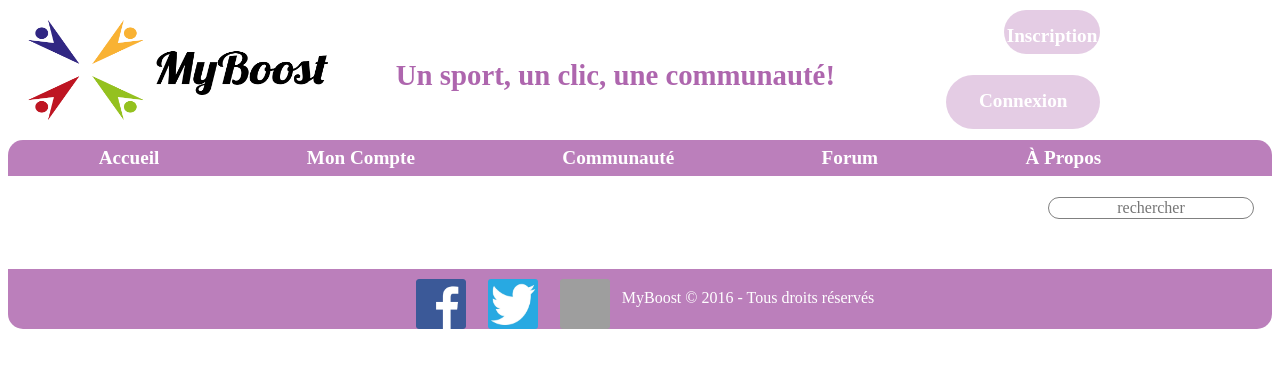
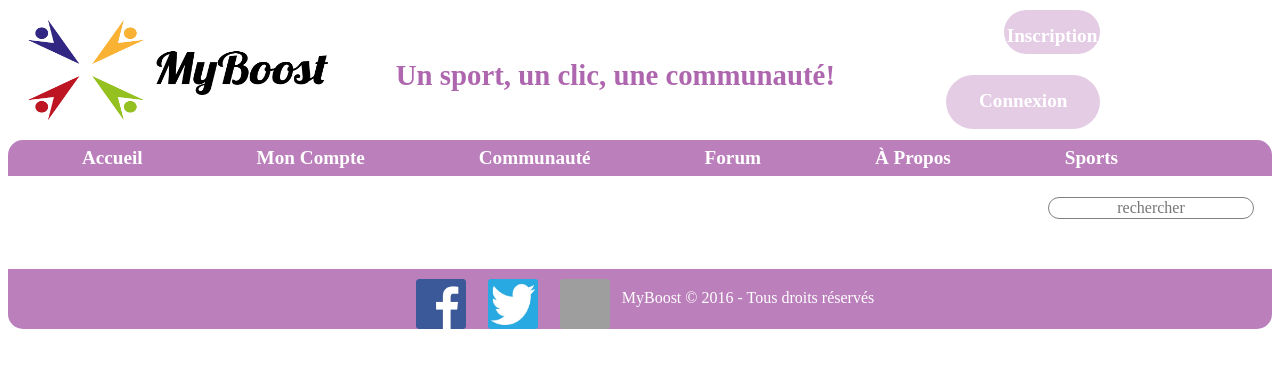
Before and after one commit to mickelbaz/MyBoost2, a PHP site: page /index.php in a window 1280 px wide. Shown: the top 368 px of the page. Run offline with PHP 8.4, Linux system fonts and the light colour scheme; some web fonts are replaced; grey boxes are pictures that could not be loaded.

Commit message:
modif sports

```diff
--- a/Vues/header.php
+++ b/Vues/header.php
@@ -36,6 +36,7 @@
             </li>-->
             <li class="nav-item"><a href="#">Forum</a></li>
             <li class="nav-item"><a href="#">À Propos</a></li>
+            <li class="nav-item"><a href="/MyBoost2/Controleurs/controleurSports.php">Sports</a>
         </ul>
     </nav>
     <div class="search">
```
